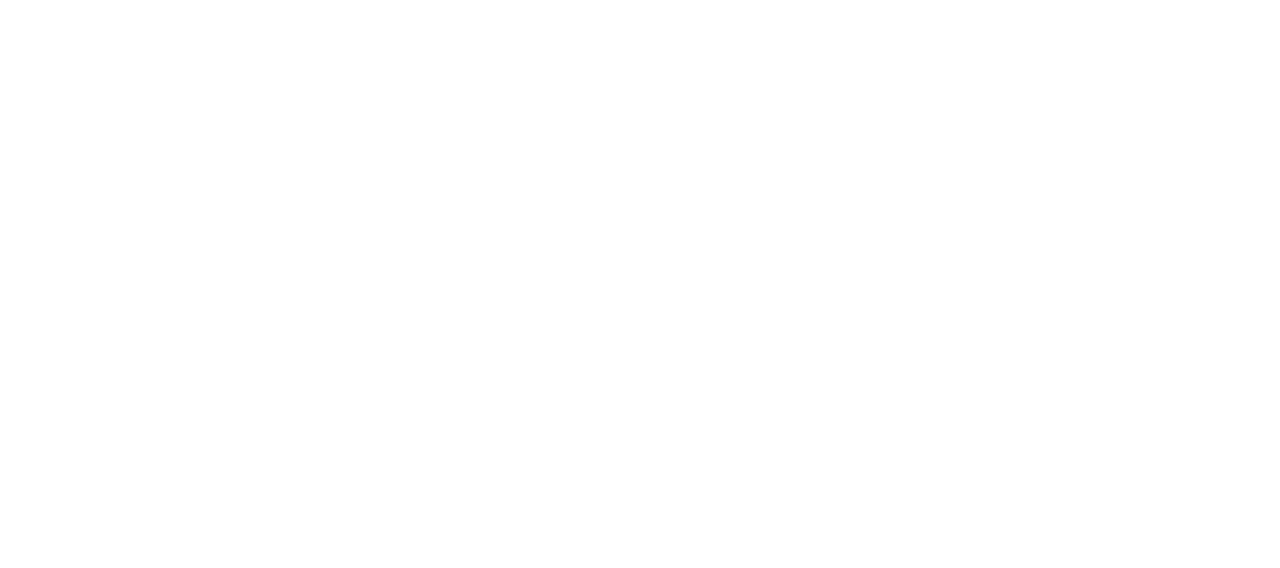
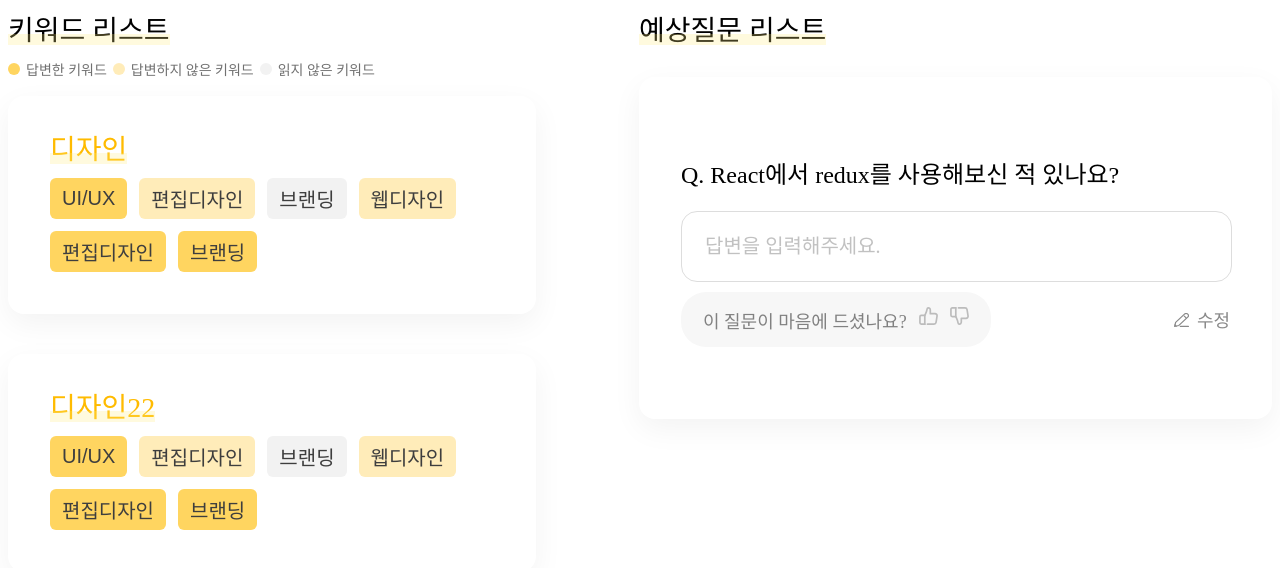
Before and after one commit to SominLeeeeee/highlightme_front_public, a React (Create React App) app: page /quest in a window 1280 px wide. Shown: the top 568 px of the page. Built offline with nearby package versions, Linux system fonts and the light colour scheme; the HTML template or start-up script is replaced by a standard one.

Commit message:
질문찾기 페이지 추가

```diff
--- a/src/App.js
+++ b/src/App.js
@@ -6,6 +6,7 @@
 const QuestionsList = lazy(() => import("./routes/QuestionsList"));
 const KeywordGraphView = lazy(() => import("./routes/KeywordGraphView"));
 const Coverletter = lazy(() => import("./routes/Coverletter"));
+const FindQuestion = lazy(() => import("./routes/FindQuestion"));
 
 function App() {
   return (
@@ -17,6 +18,7 @@
           <Route path="/signin" component={SignIn} />
           <Route path="/signup" component={SignUp} />
           <Route path="/questions/:keyword" component={QuestionsList} />
+          <Route path="/quest" component={FindQuestion} />
           <Route path="/keywordview/graph" component={KeywordGraphView} />
           <Route path="/coverletter" component={Coverletter} />
 
--- /dev/null
+++ b/src/routes/FindQuestion.js
@@ -0,0 +1,15 @@
+import React from "react";
+import KeywordGraphView from "./KeywordGraphView";
+import QuestionList from "./QuestionsList";
+import "../style/findQuestion.scss";
+
+function FindQuestion() {
+  return (
+    <div className="findQuestionWrapper">
+      <KeywordGraphView />
+      <QuestionList />
+    </div>
+  );
+}
+
+export default FindQuestion;
--- /dev/null
+++ b/src/style/findQuestion.scss
@@ -0,0 +1,6 @@
+.findQuestionWrapper {
+  display: grid;
+  grid-template-columns: 1fr 1fr;
+  column-gap: 4rem;
+  align-items: start;
+}
```
